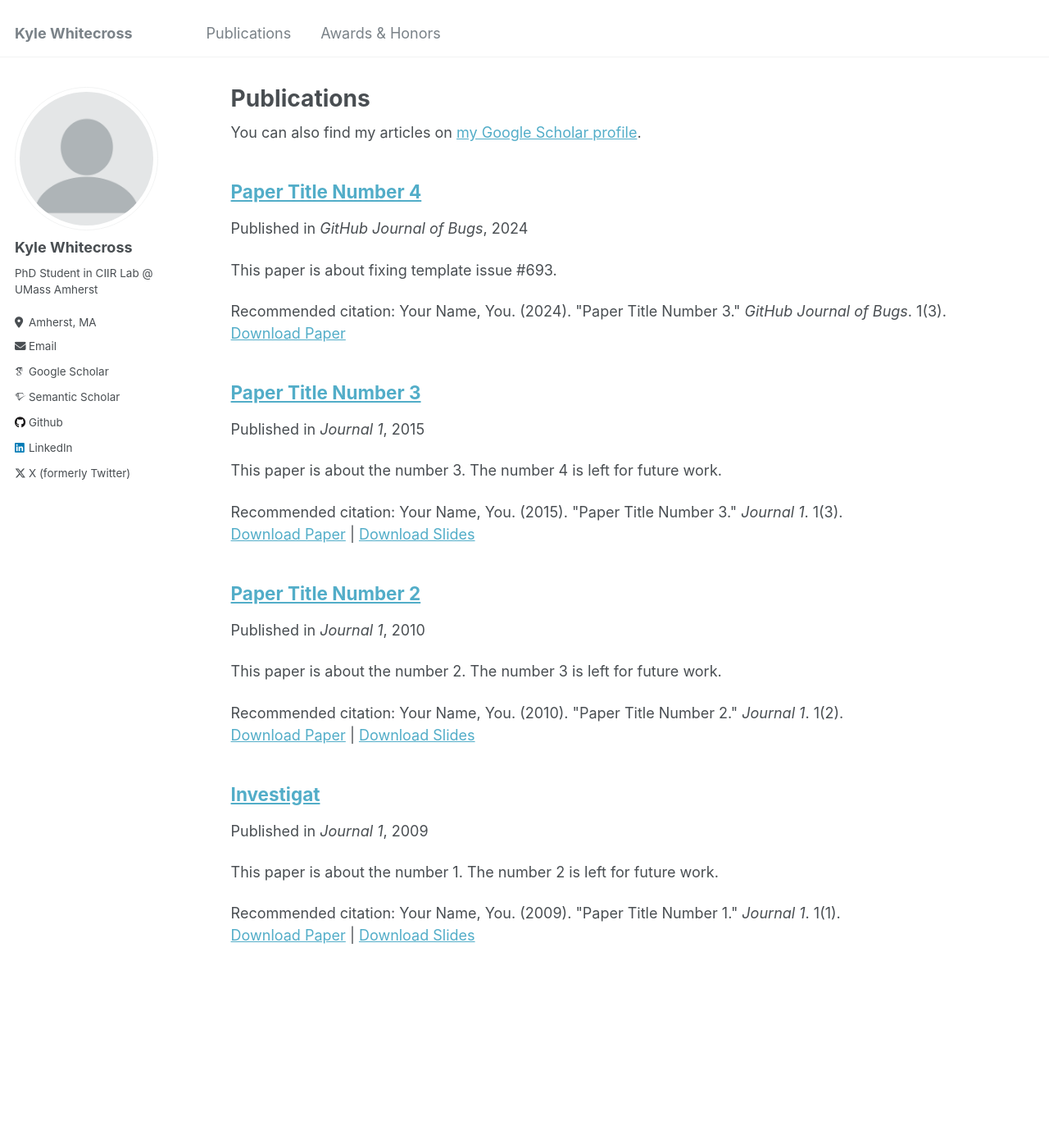
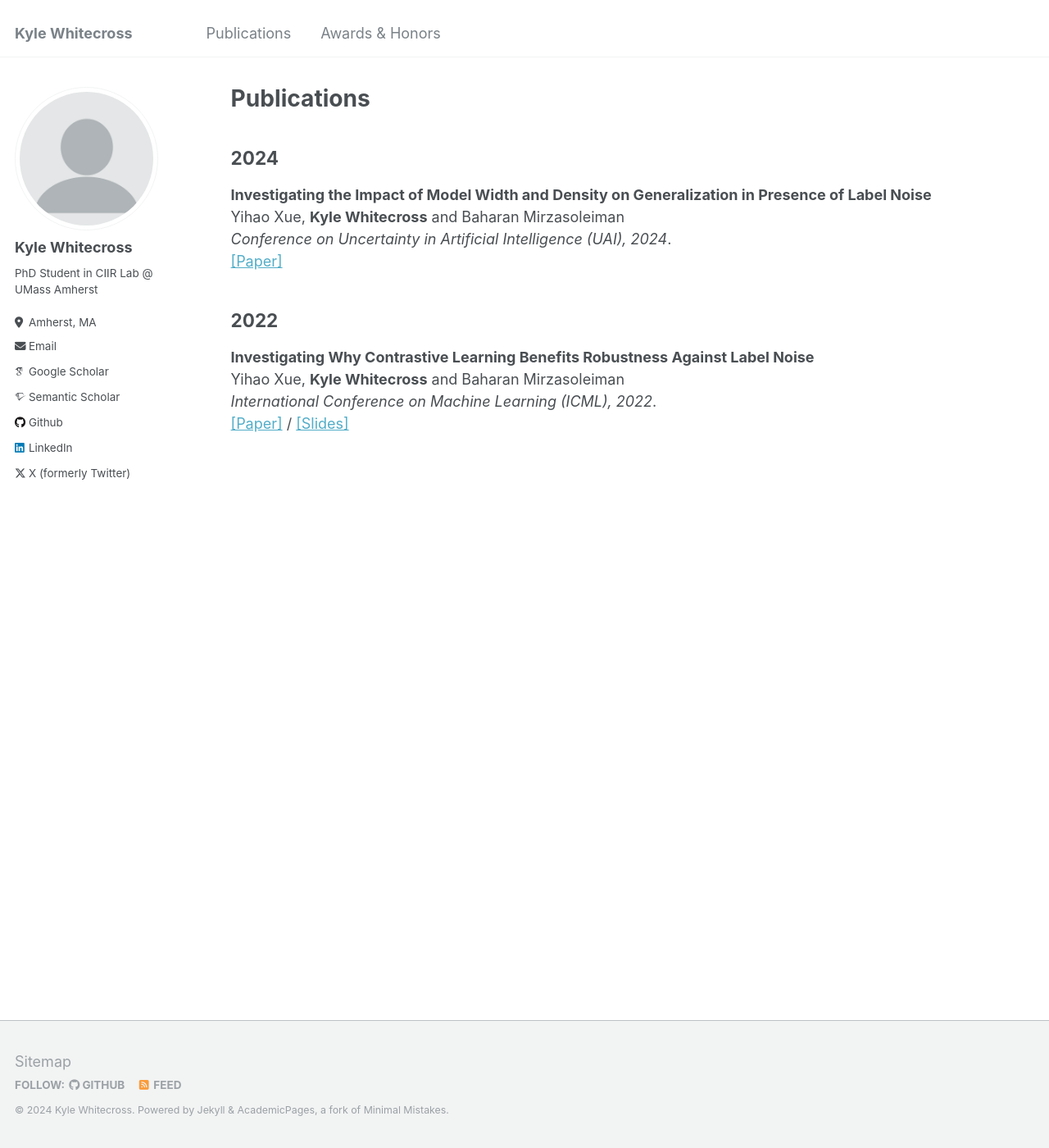
Before and after one commit to kswhitecross/kswhitecross.github.io, a Jekyll site: the page built from _pages/publications.md, in a window 1280 px wide and 1400 px high. Shown: the whole window at 82% size. Built offline with Jekyll 4.4.1, drawn with Linux system fonts in a browser that asks for light colours; some web fonts are replaced.

Commit message:
publications

```diff
--- a/_pages/publications.md
+++ b/_pages/publications.md
@@ -5,12 +5,16 @@ permalink: /publications/
 author_profile: true
 ---
 
-{% if site.author.googlescholar %}
-  <div class="wordwrap">You can also find my articles on <a href="{{site.author.googlescholar}}">my Google Scholar profile</a>.</div>
-{% endif %}
+2024
+------
+**Investigating the Impact of Model Width and Density on Generalization in Presence of Label Noise** \
+Yihao Xue, __Kyle Whitecross__ and Baharan Mirzasoleiman \
+*Conference on Uncertainty in Artificial Intelligence (UAI), 2024*. \
+[\[Paper\]](https://arxiv.org/abs/2208.08003)
 
-{% include base_path %}
-
-{% for post in site.publications reversed %}
-  {% include archive-single.html %}
-{% endfor %}
+2022
+------
+**Investigating Why Contrastive Learning Benefits Robustness Against Label Noise** \
+Yihao Xue, __Kyle Whitecross__ and Baharan Mirzasoleiman \
+*International Conference on Machine Learning (ICML), 2022*. \
+[\[Paper\]](https://arxiv.org/abs/2405.00175) / [\[Slides\]](https://icml.cc/media/icml-2022/Slides/17390_gUHcxDG.pdf)
```
